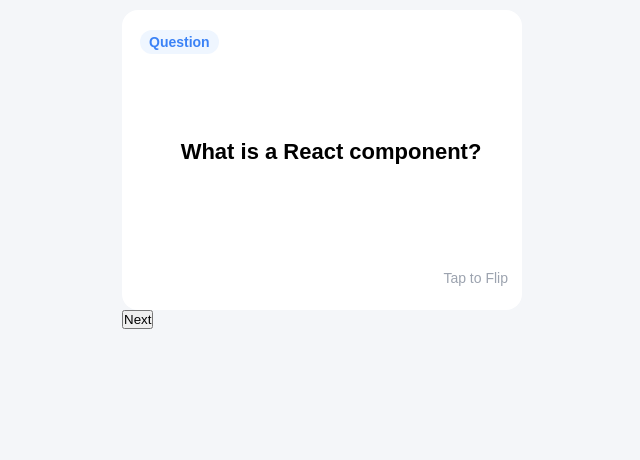
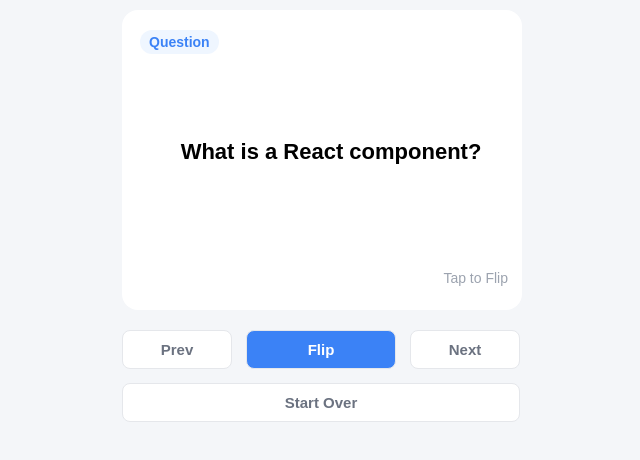
Before and after one commit to qasimjalal4/React-Projects, a React (Vite) app in the folder flashcard-app/: page / in a window 1280 px wide. Shown: the top 460 px of the page, without its empty margins (70-710 px from the left). Built offline with nearby package versions, Linux system fonts and the light colour scheme.

Commit message:
in controls.jsx , add buttons ,style them and make them interactive

```diff
--- a/flashcard-app/src/App.jsx
+++ b/flashcard-app/src/App.jsx
@@ -1,5 +1,6 @@
 import { cards } from './data/cards';
 import { FlashCard } from './components/FlashCard'
+import { Controls } from './components/Controls';
 import './App.css'
 import { useState } from 'react'
 
@@ -7,24 +8,38 @@
 
 
   const [isFlipped,setIsFlipped] = useState(false);
-  const [index,setIndex] = useState(0);
+  const [currentIndex,setCurrentIndex] = useState(0);
+
+
+  function prevQuestion() {
+    if(currentIndex > 0) {
+      setCurrentIndex(currentIndex - 1)
+    }
+
+    setIsFlipped(false)
+  }
 
   function nextQuestion() {
-    if(index < cards.length) {
-      setIndex(index + 1)
-    } else {
-      setIndex(index)
+
+    if(currentIndex < cards.length-1) {
+      setCurrentIndex(currentIndex + 1)
     }
+
+    setIsFlipped(false);
   }
 
   function flipCard() {
     setIsFlipped(!isFlipped)
   }
 
+  function startAain() {
+    setCurrentIndex(0);
+  }
+
   return (
     <div className='app-container'>
-     <FlashCard isFlipped={isFlipped} onFlip={flipCard} index={index} />
-     <button onClick ={nextQuestion}>Next</button>
+     <FlashCard isFlipped={isFlipped} onFlip={flipCard} currentIndex={currentIndex} />
+     <Controls onPrev={prevQuestion} onNext={nextQuestion} onFlip={flipCard} onStartAgain={startAain}  />
     </div>
   )
 }
--- a/flashcard-app/src/components/Controls.css
+++ b/flashcard-app/src/components/Controls.css
@@ -0,0 +1,42 @@
+button {
+  background-color: #ffffff;
+  border: 1px solid #e5e7eb;
+  font-size: 15px;
+  font-weight: 550;
+  cursor: pointer;
+  color: #6b7280;
+}
+
+button:hover {
+  background-color: #f9fafb;
+}
+
+.flip-button {
+  background-color: #3b82f6;
+  padding: 10px 0px;
+  border-radius: 8px;
+  color: white;
+}
+
+.flip-button:hover {
+  background-color: #2563eb;
+}
+
+.controls-container {
+  display: grid;
+  grid-template-columns: 110px 150px 110px;
+  margin-top: 20px;
+  gap: 14px;
+}
+
+.prev-button,
+.next-button {
+  padding: 10px 0px;
+  border-radius: 8px;
+}
+
+.start-again-button {
+  width: 398px;
+  padding: 10px 0px;
+  border-radius: 8px;
+}
--- a/flashcard-app/src/components/Controls.jsx
+++ b/flashcard-app/src/components/Controls.jsx
@@ -1,7 +1,31 @@
 import './Controls.css'
 
-export function Controls() {
+export function Controls({onPrev,onNext,onFlip,onStartAgain}) {
   return (
-    <></>
+    <div className='controls-container'>
+      <button
+       className='prev-button'
+       onClick={onPrev}
+      >
+        Prev
+      </button>
+      <button
+       className="flip-button"
+        onClick={onFlip}
+       >
+        Flip
+      </button>
+      <button
+       className='next-button'
+       onClick={onNext}
+       >Next
+      </button>
+      <button
+       onClick={onStartAgain}
+       className='start-again-button'>
+
+        Start Over
+      </button>
+    </div>
   )
 }
--- a/flashcard-app/src/components/FlashCard.jsx
+++ b/flashcard-app/src/components/FlashCard.jsx
@@ -1,7 +1,7 @@
 import { cards } from '../data/cards'
 import './FlashCard.css'
 
-export function FlashCard({onFlip,isFlipped,index}) {
+export function FlashCard({onFlip,isFlipped,currentIndex}) {
   return (
     <div className='card-container'>
       <div className={`card ${isFlipped ? 'flip' : ''}`}
@@ -10,14 +10,14 @@
         <div className="front">
           <span className='question-tag'>Question</span>
           <div className='question-text'>
-            {cards[index].question}
+            {cards[currentIndex].question}
           </div>
         <span className='card-hint'>Tap to Flip</span>
         </div>
         <div className="back">
           <span className='answer-tag'>Answer</span>
           <div className='answer-text'>
-            {cards[index].answer}
+            {cards[currentIndex].answer}
           </div>
         <span className='card-hint'>Tap to Flip</span>
         </div>
```
